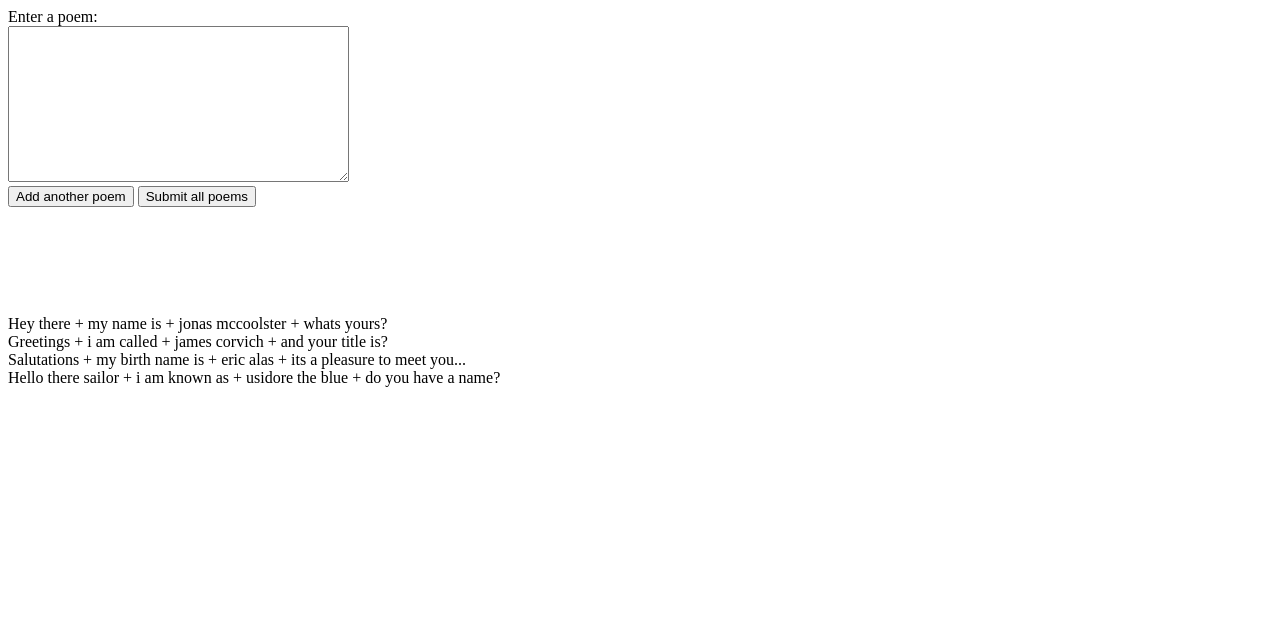
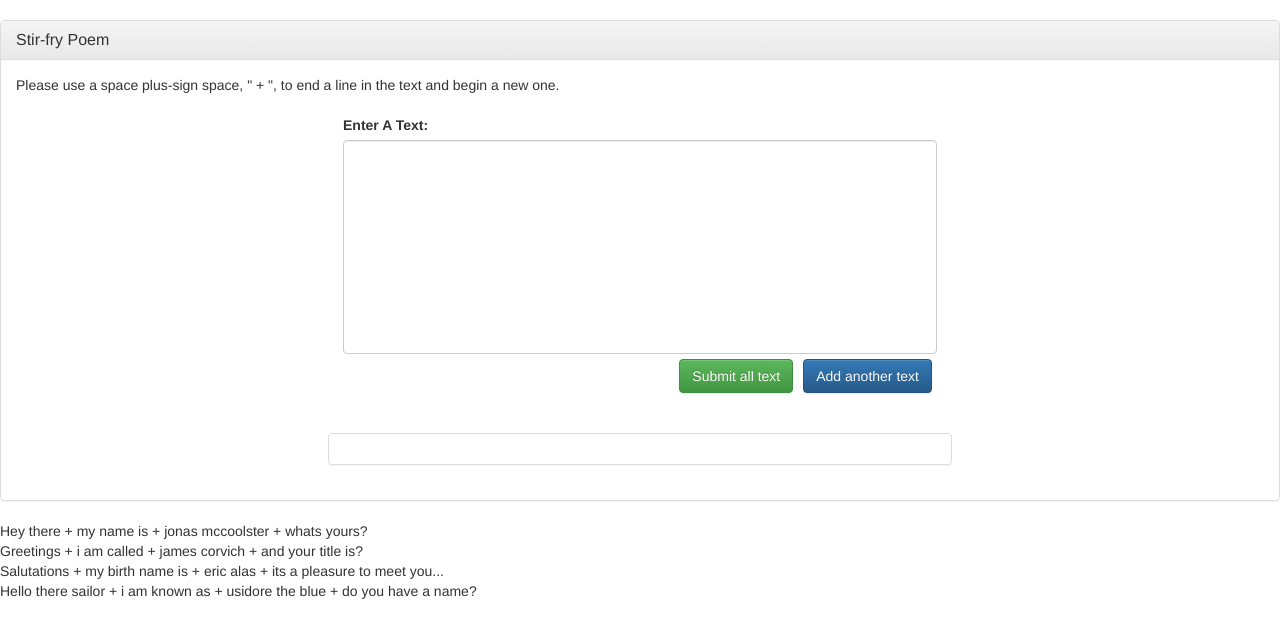
Before and after one commit to ericalas93/CutUpPoem, a website: page index.html in a window 1280 px wide. Drawn offline with nearby package versions, Linux system fonts and the light colour scheme.

Commit message:
add bootstrap for styling, poems can now be submitted through textarea, fixed bug where undefined is displayed

```diff
--- a/index.html
+++ b/index.html
@@ -1,37 +1,66 @@
 <!DOCTYPE html>
+
 <html>
 <head>
     <meta charset="utf-8">
+
     <title>Cut-Up Poem</title>
-		<script src="node_modules/babel-polyfill/dist/polyfill.js"></script>
-		<script src="https://cdnjs.cloudflare.com/ajax/libs/jquery/2.1.4/jquery.min.js"></script>
+    <link rel="stylesheet" href="https://maxcdn.bootstrapcdn.com/bootstrap/3.3.5/css/bootstrap.min.css" type="text/css">
+    <link rel="stylesheet" href="https://maxcdn.bootstrapcdn.com/bootstrap/3.3.5/css/bootstrap-theme.min.css" type="text/css">
+    <script src="https://cdnjs.cloudflare.com/ajax/libs/jquery/2.1.4/jquery.min.js" type="text/javascript"></script>
+    <script src="https://maxcdn.bootstrapcdn.com/bootstrap/3.3.5/js/bootstrap.min.js" type="text/javascript"></script>
+    <style type="text/css">
+    	.push-around
+        {
+            margin: 5px;
+        }
+        .margin-top
+        {
+            margin-top: 20px;
+        }
+        #poem-lines
+        {
+	        text-align: center;
+        }
+
+        textarea
+        {
+	        resize: none;
+        }
+    </style>
 </head>
 
 <body>
+    <div class="panel panel-default margin-top">
+        <div class="panel-heading">
+            <h3 class="panel-title">Stir-fry Poem</h3>
+        </div>
+
+        <div class="panel-body">
+			Please use a space plus-sign space, " + ", to end a line in the text and begin a new one.
 
 
-		<div class = "poem-input">
-			<label>Enter a poem:</label><br />
-			<textarea id = "poem-writing" rows="10" cols="40"></textarea>
-			<br />
-			<button id = "add-poem">Add another poem</button>
-			<button id = "submit-poems">Submit all poems</button>
+            <div class="form-group col-md-6 col-md-offset-3 margin-top" id="poem-input">
+                <label for="name">Enter A Text:</label>
+                <textarea id="poem-writing" class="form-control" rows="10" cols="40"></textarea>
+                <button id="add-poem" type="button" class="btn btn-primary pull-right push-around">Add another text</button>
+                <button id="submit-poems" type="button" class="btn btn-success pull-right push-around">Submit all text</button>
             </div>
 
-		<br />
-
-		<div id = "poem-lines">
-			<span data-line = "1"></span><br />
-			<span data-line = "2"></span><br />
-			<span data-line = "3"></span><br />
-			<span data-line = "4"></span><br />
+            <div class="panel panel-default form-group col-md-6 col-md-offset-3 margin-top" id="poem-lines-wrapper">
+                <div class="panel-body">
+                    <div id="poem-lines"></div>
+                </div>
+            </div>
+        </div>
     </div>
 
-		<br />
-		Hey there + my name is + jonas mccoolster + whats yours? <br />
-		Greetings + i am called + james corvich + and your title is?<br />
-		Salutations + my birth name is + eric alas + its a pleasure to meet you... <br />
+
+    Hey there + my name is + jonas mccoolster + whats yours?<br>
+    Greetings + i am called + james corvich + and your title is?<br>
+    Salutations + my birth name is + eric alas + its a pleasure to meet you...<br>
     Hello there sailor + i am known as + usidore the blue + do you have a name?
-		<script type="text/javascript" src="src/bundle.js"></script>
+    <script type="text/javascript" src="src/bundle.js">
+</script>
 </body>
 </html>
```
Also changed, not shown: build/script.js. Lines whose indentation alone changed are shown as unchanged.
